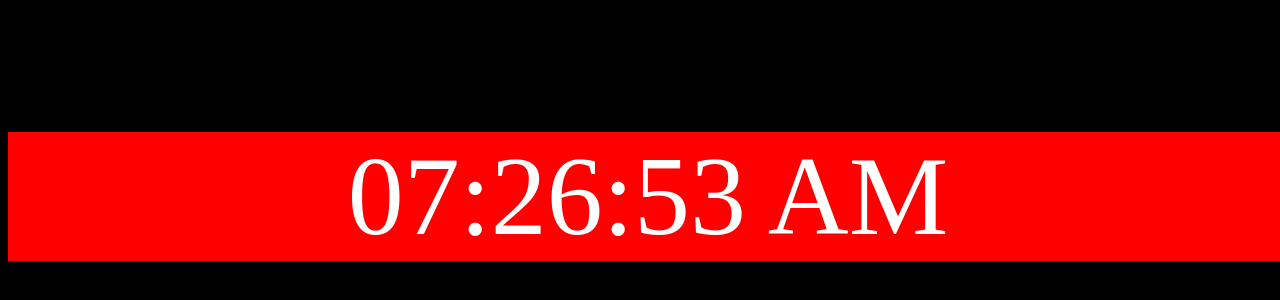
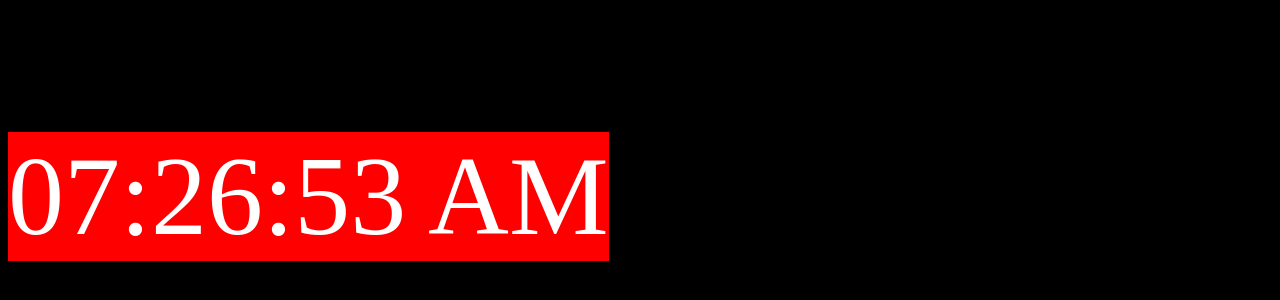
Before and after one commit to Deepak-png981/Digital-Clock, a plain HTML site: page index.html in a window 1280 px wide. Shown: the part 188-488 px from the top of the page. Drawn offline with Linux system fonts and the light colour scheme.

Commit message:
set min-width and min-height

```diff
--- a/main.css
+++ b/main.css
@@ -2,6 +2,7 @@ body{
     background-color: black;
     align-items: center;
     min-height: 100vh;
+    min-width: 100vh;
 }
 #digitalClock{
     position: fixed;
@@ -9,7 +10,7 @@ body{
     /* left: 28%; */
     background-color: red;
     font-size: 7rem;
-    width: 100%;
+/*     width: 100%; */
     color: rgb(255, 255, 255);
     text-align: center;
 }
```
